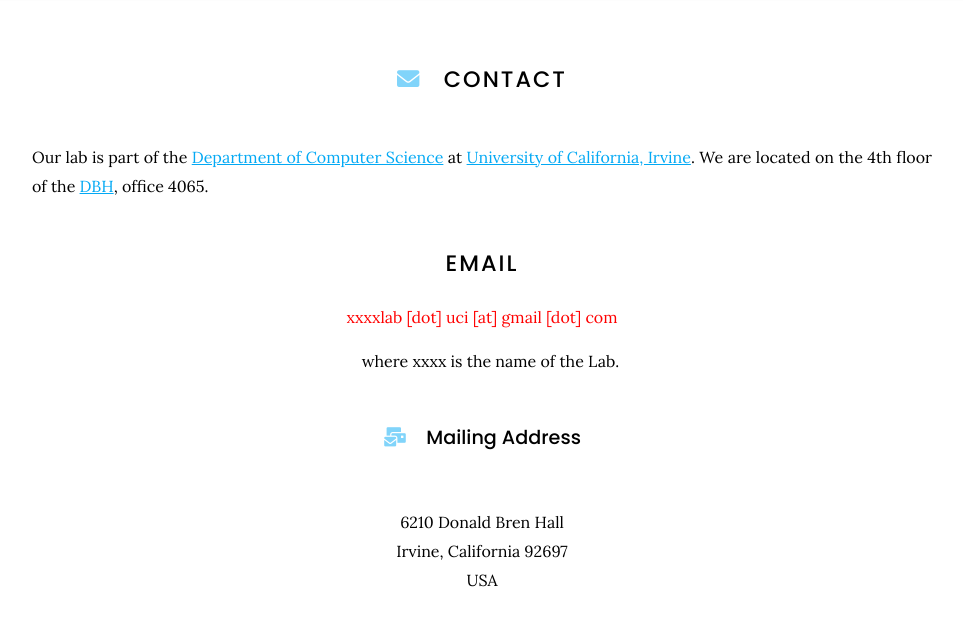
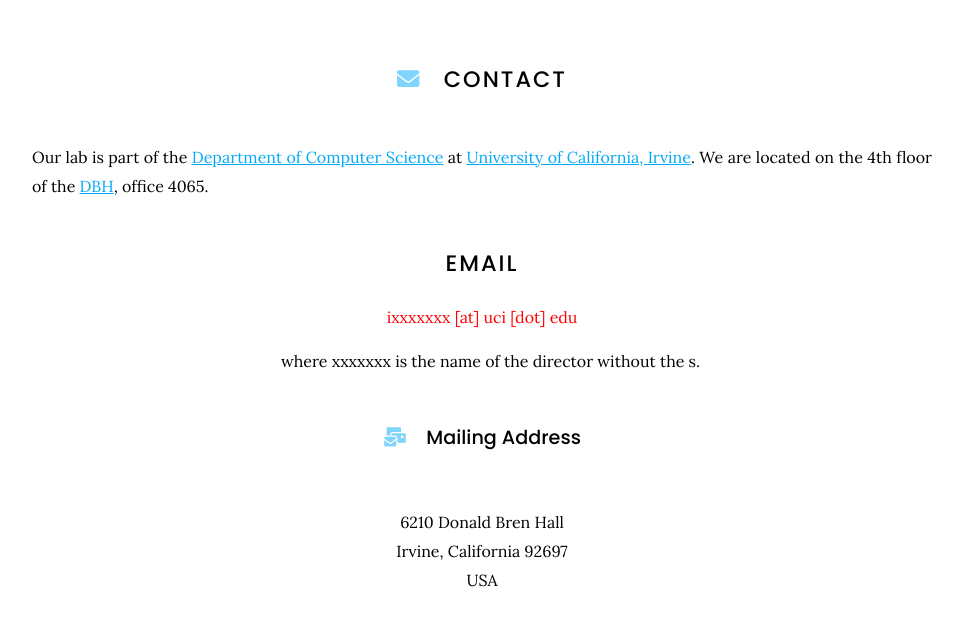
Before and after one commit to goallabuci/goallabuci.github.io, a Jekyll site: the page built from contact/index.md, in a window 1280 px wide, cut to the strip 114-816 px from the top of the page. Shown: the top 626 px of the strip, without its empty margins (158-1121 px from the left). Built offline with Jekyll 4.4.1, drawn with Linux system fonts in a browser that asks for light colours.

Commit message:
Update index.md

```diff
--- a/contact/index.md
+++ b/contact/index.md
@@ -10,7 +10,7 @@ nav:
 Our lab is part of the [Department of Computer Science](https://www.cs.uci.edu/) at [University of California, Irvine](https://uci.edu/). We are located on the 4th floor of the [DBH](https://classrooms.uci.edu/classrooms/dbh/), office 4065.
 
 # Email
-<font color="red">xxxxlab [dot] uci [at] gmail [dot] com</font>  &nbsp; &nbsp;  where xxxx is the name of the Lab.
+<font color="red">ixxxxxxx [at] uci [dot] edu</font>  &nbsp; &nbsp;  where xxxxxxx is the name of the director without the s.
 {:.center}
 
 ### <i class="fas fa-mail-bulk"></i>Mailing Address
```
